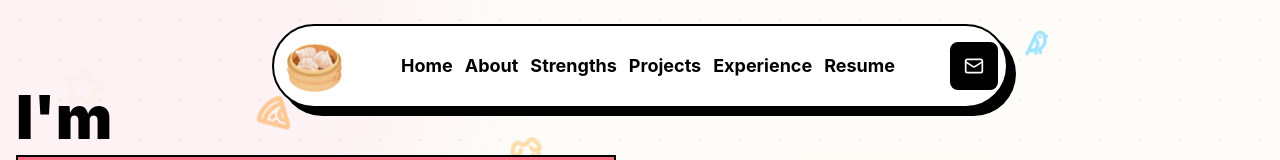
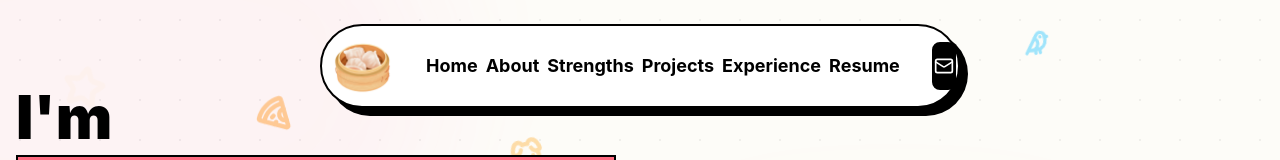
Before and after one commit to bbx99/my-portfolio, a React (Vite) app: page / in a window 1280 px wide. Shown: the top 160 px of the page. Built offline with nearby package versions, Linux system fonts and the light colour scheme.

Commit message:
fix: make navbar more compact

```diff
--- a/src/App.tsx
+++ b/src/App.tsx
@@ -73,7 +73,7 @@ const Navbar = ({ onContactClick, onResumeClick }) => {
   ];
 
   return (
-    <nav className="fixed top-6 left-1/2 -translate-x-1/2 z-50 w-full max-w-3xl px-4">
+    <nav className="fixed top-6 left-1/2 -translate-x-1/2 z-50 w-full max-w-2xl px-4">
       <motion.div
         initial={{ y: -100, opacity: 0 }}
         animate={{ y: hidden ? -100 : 0, opacity: hidden ? 0 : 1 }}
@@ -81,7 +81,7 @@ const Navbar = ({ onContactClick, onResumeClick }) => {
         className="nav-pill justify-between p-2"
       >
         <img src="/food.png" alt="Dim Sum Icon" className="w-16 h-16 object-contain" />
-        <div className="hidden md:flex items-center gap-3">
+        <div className="hidden md:flex items-center gap-2">
           {navItems.map((item) => (
             item.name === 'Resume' ? (
               <button
```
